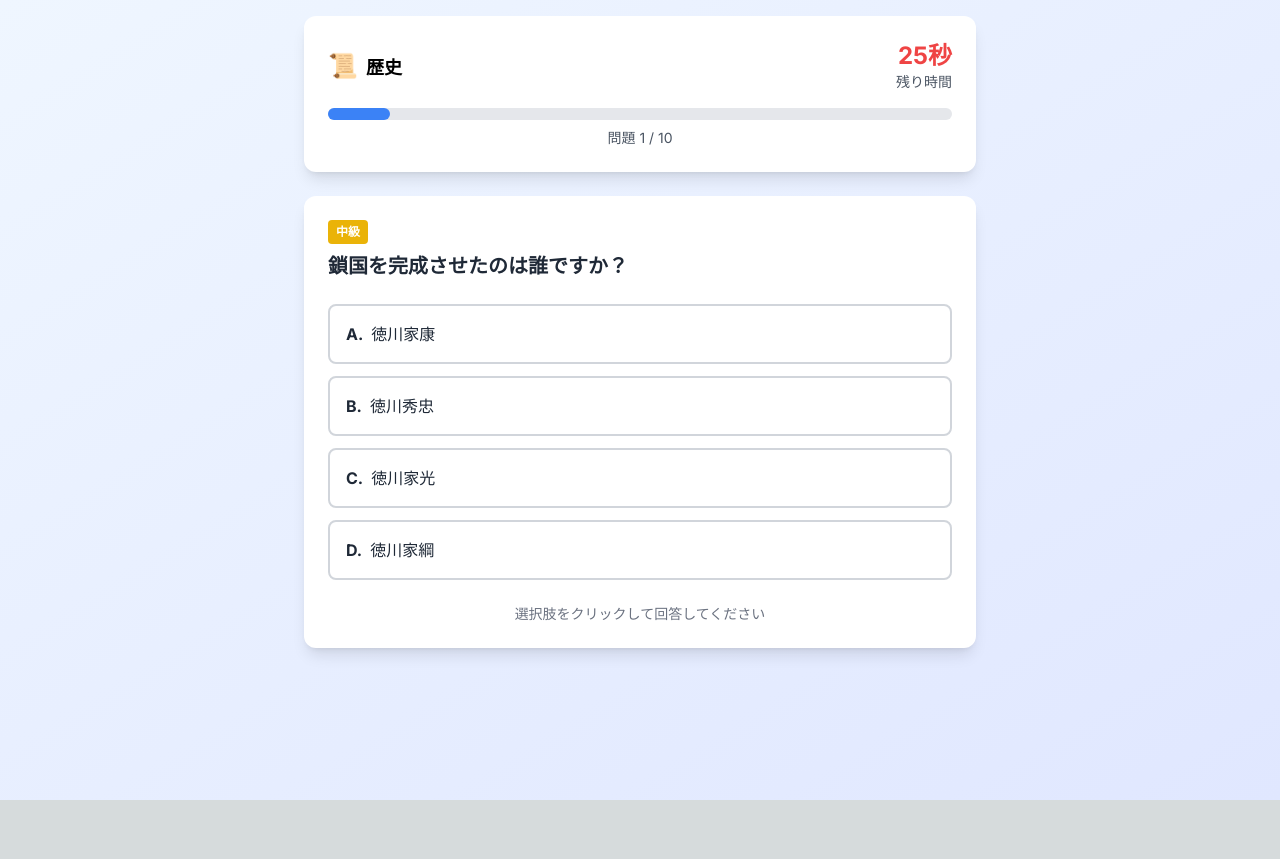
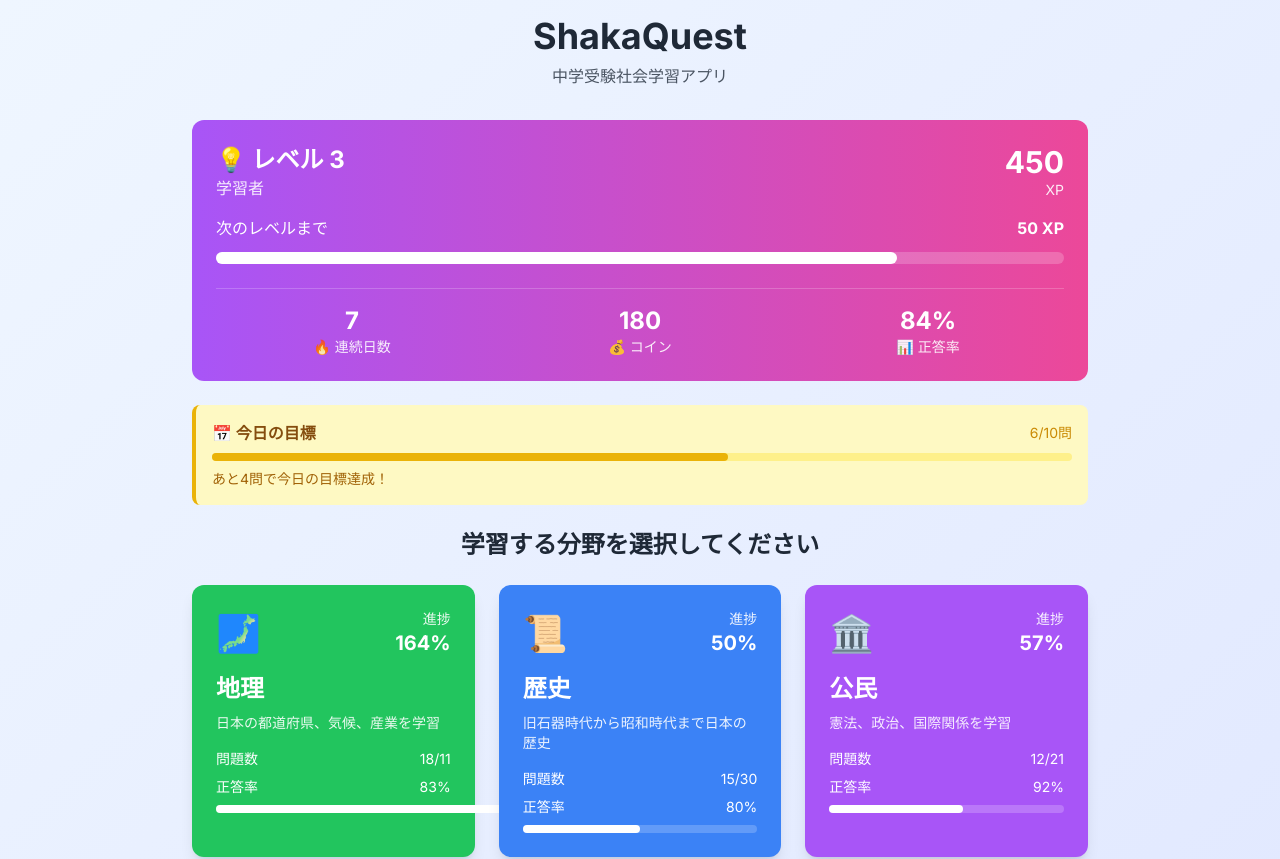
Before and after one commit to Aki-Maya/syakaq3, a Next.js app: page /quiz in a window 1280 px wide. Shown: the top 859 px of the page. Before the commit the page ends 800 px from the top, so only its background shows below. Built offline with nearby package versions, Linux system fonts and the light colour scheme.

Commit message:
Update page.tsx

```diff
--- a/src/app/quiz/page.tsx
+++ b/src/app/quiz/page.tsx
@@ -1,326 +1,394 @@
 "use client";
 
-import { useState, useEffect, Suspense } from 'react';
-import { useSearchParams } from 'next/navigation';
+import { useState, useEffect } from 'react';
 import {
-  getQuestionsBySubjectAndCategory,
-  getRandomQuestionsMixed,
-  calculateXPFromScore,
-  type UnifiedQuestion
+  subjects,
+  getPlayerLevel,
+  getXPForNextLevel,
+  type Subject,
+  geographyQuestions,
+  historyQuestions,
+  civicsQuestions
 } from '@/data/index';
 import Link from 'next/link';
 
-interface QuizState {
-  questions: UnifiedQuestion[];
-  currentIndex: number;
-  selectedAnswer: number | null;
-  answers: (number | null)[];
-  showExplanation: boolean;
-  isCompleted: boolean;
-  startTime: number;
-  timeRemaining: number;
+// 🆕 日付取得関数を追加
+const getCurrentDate = () => {
+  return new Date().toLocaleDateString('ja-JP', {
+    year: 'numeric',
+    month: '2-digit',
+    day: '2-digit'
+  });
+};
+
+// 🆕 問題数を動的取得する関数
+const getActualQuestionCount = (subjectId: string, categoryId: string) => {
+  let questions = [];
+
+  switch (subjectId) {
+    case 'geography':
+      questions = geographyQuestions.filter(q => q.category === categoryId);
+      break;
+    case 'history':
+      questions = historyQuestions.filter(q => q.category === categoryId);
+      break;
+    case 'civics':
+      questions = civicsQuestions.filter(q => q.category === categoryId);
+      break;
+    default:
+      questions = [];
+  }
+
+  return questions.length;
+};
+
+// 🆕 分野別総問題数を取得する関数
+const getTotalQuestionsBySubject = (subject: string) => {
+  switch (subject) {
+    case 'geography':
+      return geographyQuestions.length;
+    case 'history':
+      return historyQuestions.length;
+    case 'civics':
+      return civicsQuestions.length;
+    default:
+      return 0;
+  }
+};
+
+interface UserStats {
+  level: number;
+  xp: number;
+  coins: number;
+  streak: number;
+  totalAnswered: number;
+  correctAnswers: number;
+  subjectProgress: {
+    [key: string]: {
+      answered: number;
+      correct: number;
+      lastStudied: string;
+    };
+  };
 }
 
-const QuizComponent = () => {
-  const searchParams = useSearchParams();
-  const subject = searchParams.get('subject');
-  const category = searchParams.get('category');
-
-  const [quizState, setQuizState] = useState<QuizState>({
-    questions: [],
-    currentIndex: 0,
-    selectedAnswer: null,
-    answers: [],
-    showExplanation: false,
-    isCompleted: false,
-    startTime: Date.now(),
-    timeRemaining: 30
+const ShakaQuestHome = () => {
+  // 🔄 useState初期値を空に変更
+  const [userStats, setUserStats] = useState<UserStats>({
+    level: 1,
+    xp: 450,
+    coins: 180,
+    streak: 7,
+    totalAnswered: 45,
+    correctAnswers: 38,
+    subjectProgress: {
+      geography: { answered: 18, correct: 15, lastStudied: '' },
+      history: { answered: 15, correct: 12, lastStudied: '' },
+      civics: { answered: 12, correct: 11, lastStudied: '' }
+    }
   });
 
-  // Initialize quiz
+  const [selectedSubject, setSelectedSubject] = useState<string | null>(null);
+  const [selectedCategory, setSelectedCategory] = useState<string | null>(null);
+
+  // 🆕 useEffect でlocalStorage対応を追加
   useEffect(() => {
-    let questions: UnifiedQuestion[] = [];
+    const savedStats = localStorage.getItem('shakaquest_userStats');
+    if (savedStats) {
+      try {
+        const parsedStats = JSON.parse(savedStats);
+        setUserStats(parsedStats);
+      } catch (error) {
+        console.error('Error parsing saved stats:', error);
+        initializeStats();
+      }
+    } else {
+      initializeStats();
+    }
+  }, []);
 
-    if (subject && category) {
-      questions = getQuestionsBySubjectAndCategory(subject as any, category);
-    } else {
-      questions = getRandomQuestionsMixed(10);
-    }
-
-    const shuffled = [...questions].sort(() => 0.5 - Math.random()).slice(0, 10);
-
-    setQuizState(prev => ({
-      ...prev,
-      questions: shuffled,
-      answers: new Array(shuffled.length).fill(null)
-    }));
-  }, [subject, category]);
-
-  // Timer effect
-  useEffect(() => {
-    if (quizState.timeRemaining > 0 && !quizState.showExplanation && !quizState.isCompleted) {
-      const timerId = setTimeout(() => {
-        setQuizState(prev => ({ ...prev, timeRemaining: prev.timeRemaining - 1 }));
-      }, 1000);
-      return () => clearTimeout(timerId);
-    } else if (quizState.timeRemaining === 0 && !quizState.showExplanation) {
-      handleTimeUp();
-    }
-  }, [quizState.timeRemaining, quizState.showExplanation, quizState.isCompleted]);
-
-  const handleTimeUp = () => {
-    const newAnswers = [...quizState.answers];
-    newAnswers[quizState.currentIndex] = null;
-
-    setQuizState(prev => ({
-      ...prev,
-      answers: newAnswers,
-      showExplanation: true
-    }));
+  // 🆕 初期化関数を追加
+  const initializeStats = () => {
+    const currentDate = getCurrentDate();
+    const initialStats = {
+      level: 1,
+      xp: 450,
+      coins: 180,
+      streak: 7,
+      totalAnswered: 45,
+      correctAnswers: 38,
+      subjectProgress: {
+        geography: { answered: 18, correct: 15, lastStudied: currentDate },
+        history: { answered: 15, correct: 12, lastStudied: currentDate },
+        civics: { answered: 12, correct: 11, lastStudied: currentDate }
+      }
+    };
+    setUserStats(initialStats);
+    localStorage.setItem('shakaquest_userStats', JSON.stringify(initialStats));
   };
 
-  // 🔄 修正: 選択と同時に回答処理
-  const handleAnswerSelect = (answerIndex: number) => {
-    if (quizState.showExplanation) return;
-
-    // 選択と同時に回答処理を実行
-    const newAnswers = [...quizState.answers];
-    newAnswers[quizState.currentIndex] = answerIndex;
-
-    setQuizState(prev => ({
-      ...prev,
-      selectedAnswer: answerIndex,
-      answers: newAnswers,
-      showExplanation: true
-    }));
+  // 🆕 学習日更新関数を追加
+  const updateLastStudied = (subjectId: string) => {
+    setUserStats(prev => {
+      const updated = {
+        ...prev,
+        subjectProgress: {
+          ...prev.subjectProgress,
+          [subjectId]: {
+            ...prev.subjectProgress[subjectId],
+            lastStudied: getCurrentDate()
+          }
+        }
+      };
+      localStorage.setItem('shakaquest_userStats', JSON.stringify(updated));
+      return updated;
+    });
   };
 
-  // 🗑️ 削除: handleSubmitAnswer 関数は不要になったため削除
+  const currentLevel = getPlayerLevel(userStats.xp);
+  const xpForNext = getXPForNextLevel(userStats.xp);
+  const progressPercent = ((userStats.xp - currentLevel.minXP) / (currentLevel.maxXP - currentLevel.minXP)) * 100;
 
-  const handleNextQuestion = () => {
-    if (quizState.currentIndex < quizState.questions.length - 1) {
-      setQuizState(prev => ({
-        ...prev,
-        currentIndex: prev.currentIndex + 1,
-        selectedAnswer: null,
-        showExplanation: false,
-        timeRemaining: 30
-      }));
-    } else {
-      setQuizState(prev => ({ ...prev, isCompleted: true }));
-    }
-  };
+  // Subject Card Component
+  const SubjectCard = ({ subject }: { subject: Subject }) => {
+    // 🔄 実際の総問題数を動的取得
+    const actualTotalQuestions = getTotalQuestionsBySubject(subject.id);
+    const subjectStats = userStats.subjectProgress[subject.id];
+    const accuracy = subjectStats ? Math.round((subjectStats.correct / subjectStats.answered) * 100) : 0;
+    const progress = subjectStats ? Math.round((subjectStats.answered / actualTotalQuestions) * 100) : 0;
 
-  const currentQuestion = quizState.questions[quizState.currentIndex];
-  const progress = ((quizState.currentIndex + 1) / quizState.questions.length) * 100;
+    return (
+      <div
+        className={`${subject.color} rounded-xl p-6 text-white cursor-pointer transform hover:scale-105 transition-all duration-200 shadow-lg hover:shadow-xl`}
+        onClick={() => {
+          setSelectedSubject(subject.id);
+          updateLastStudied(subject.id);
+        }}
+      >
+        <div className="flex items-center justify-between mb-4">
+          <div className="text-4xl">{subject.icon}</div>
+          <div className="text-right">
+            <div className="text-sm opacity-90">進捗</div>
+            <div className="text-xl font-bold">{progress}%</div>
+          </div>
+        </div>
 
-  const correctAnswers = quizState.answers.filter((answer, index) =>
-    answer === quizState.questions[index]?.correct
-  ).length;
+        <h3 className="text-2xl font-bold mb-2">{subject.name}</h3>
+        <p className="text-sm opacity-90 mb-4">{subject.description}</p>
 
-  const totalQuestions = quizState.questions.length;
-  const accuracy = Math.round((correctAnswers / totalQuestions) * 100);
-  const earnedXP = calculateXPFromScore(correctAnswers, totalQuestions, 'medium', true);
-
-  if (quizState.questions.length === 0) {
-    return (
-      <div className="min-h-screen bg-gradient-to-br from-blue-50 to-indigo-100 flex items-center justify-center">
-        <div className="text-center">
-          <div className="animate-spin rounded-full h-32 w-32 border-b-2 border-blue-500 mx-auto mb-4"></div>
-          <p className="text-gray-600">問題を読み込み中...</p>
-        </div>
-      </div>
-    );
-  }
-
-  if (quizState.isCompleted) {
-    return (
-      <div className="min-h-screen bg-gradient-to-br from-blue-50 to-indigo-100 p-4">
-        <div className="max-w-2xl mx-auto">
-          <div className="bg-white rounded-xl shadow-lg p-8 text-center">
-            <div className="text-6xl mb-4">🎉</div>
-            <h1 className="text-3xl font-bold text-gray-800 mb-4">クイズ完了！</h1>
-
-            <div className="grid grid-cols-2 gap-6 mb-8">
-              <div className="bg-green-100 rounded-lg p-4">
-                <div className="text-2xl font-bold text-green-800">{correctAnswers}/{totalQuestions}</div>
-                <div className="text-green-600">正解数</div>
-              </div>
-              <div className="bg-blue-100 rounded-lg p-4">
-                <div className="text-2xl font-bold text-blue-800">{accuracy}%</div>
-                <div className="text-blue-600">正答率</div>
-              </div>
-              <div className="bg-purple-100 rounded-lg p-4">
-                <div className="text-2xl font-bold text-purple-800">+{earnedXP}</div>
-                <div className="text-purple-600">獲得XP</div>
-              </div>
-              <div className="bg-yellow-100 rounded-lg p-4">
-                <div className="text-2xl font-bold text-yellow-800">
-                  {Math.round((Date.now() - quizState.startTime) / 1000)}秒
-                </div>
-                <div className="text-yellow-600">所要時間</div>
-              </div>
-            </div>
-
-            <div className="mb-6">
-              {accuracy >= 80 && (
-                <div className="bg-green-100 border border-green-400 text-green-700 px-4 py-3 rounded">
-                  素晴らしい！とても良い結果です！🌟
-                </div>
-              )}
-              {accuracy >= 60 && accuracy < 80 && (
-                <div className="bg-yellow-100 border border-yellow-400 text-yellow-700 px-4 py-3 rounded">
-                  良い結果です！もう少し頑張りましょう！💪
-                </div>
-              )}
-              {accuracy < 60 && (
-                <div className="bg-red-100 border border-red-400 text-red-700 px-4 py-3 rounded">
-                  復習が必要かもしれません。頑張って続けましょう！📚
-                </div>
-              )}
-            </div>
-
-            <div className="space-y-4">
-              <button
-                onClick={() => window.location.reload()}
-                className="w-full bg-blue-500 text-white py-3 px-6 rounded-lg font-bold hover:bg-blue-600 transition-colors"
-              >
-                もう一度挑戦
-              </button>
-              <Link
-                href="/"
-                className="block w-full bg-gray-500 text-white py-3 px-6 rounded-lg font-bold hover:bg-gray-600 transition-colors"
-              >
-                ホームに戻る
-              </Link>
-            </div>
+        <div className="space-y-2">
+          <div className="flex justify-between text-sm">
+            <span>問題数</span>
+            {/* 🔄 動的な総問題数を表示 */}
+            <span>{subjectStats?.answered || 0}/{actualTotalQuestions}</span>
+          </div>
+          <div className="flex justify-between text-sm">
+            <span>正答率</span>
+            <span>{accuracy}%</span>
+          </div>
+          <div className="w-full bg-white bg-opacity-20 rounded-full h-2">
+            <div
+              className="bg-white rounded-full h-2 transition-all duration-300"
+              style={{ width: `${progress}%` }}
+            />
           </div>
         </div>
       </div>
     );
-  }
+  };
+
+  // Category Card Component
+  const CategoryCard = ({ category, subjectId }: { category: any; subjectId: string }) => {
+    // 🔄 実際の問題数を動的取得
+    const actualCount = getActualQuestionCount(subjectId, category.id);
+
+    return (
+      <div
+        className="bg-white rounded-lg p-4 shadow-md hover:shadow-lg transition-shadow cursor-pointer border-2 border-gray-200 hover:border-blue-300"
+        onClick={() => setSelectedCategory(category.id)}
+      >
+        <h4 className="font-bold text-lg mb-2">{category.name}</h4>
+        <p className="text-gray-600 text-sm mb-3">{category.description}</p>
+        <div className="flex justify-between items-center">
+          {/* 🔄 動的な問題数を表示 */}
+          <span className="text-sm text-gray-500">{actualCount}問</span>
+          <Link
+            href={`/quiz?subject=${subjectId}&category=${category.id}`}
+            className="bg-blue-500 text-white px-3 py-1 rounded-full text-sm hover:bg-blue-600 transition-colors"
+            onClick={() => updateLastStudied(subjectId)}
+          >
+            開始
+          </Link>
+        </div>
+      </div>
+    );
+  };
+
+  // User Stats Card Component
+  const UserStatsCard = () => (
+    <div className="bg-gradient-to-r from-purple-500 to-pink-500 rounded-xl p-6 text-white mb-6">
+      <div className="flex items-center justify-between mb-4">
+        <div>
+          <h2 className="text-2xl font-bold">{currentLevel.badge} レベル {currentLevel.level}</h2>
+          <p className="opacity-90">{currentLevel.name}</p>
+        </div>
+        <div className="text-right">
+          <div className="text-3xl font-bold">{userStats.xp.toLocaleString()}</div>
+          <div className="text-sm opacity-90">XP</div>
+        </div>
+      </div>
+
+      <div className="space-y-3">
+        <div className="flex justify-between items-center">
+          <span>次のレベルまで</span>
+          <span className="font-bold">{xpForNext.toLocaleString()} XP</span>
+        </div>
+        <div className="w-full bg-white bg-opacity-20 rounded-full h-3">
+          <div
+            className="bg-white rounded-full h-3 transition-all duration-500"
+            style={{ width: `${progressPercent}%` }}
+          />
+        </div>
+      </div>
+
+      <div className="grid grid-cols-3 gap-4 mt-6 pt-4 border-t border-white border-opacity-20">
+        <div className="text-center">
+          <div className="text-2xl font-bold">{userStats.streak}</div>
+          <div className="text-sm opacity-90">🔥 連続日数</div>
+        </div>
+        <div className="text-center">
+          <div className="text-2xl font-bold">{userStats.coins}</div>
+          <div className="text-sm opacity-90">💰 コイン</div>
+        </div>
+        <div className="text-center">
+          <div className="text-2xl font-bold">{Math.round((userStats.correctAnswers / userStats.totalAnswered) * 100)}%</div>
+          <div className="text-sm opacity-90">📊 正答率</div>
+        </div>
+      </div>
+    </div>
+  );
+
+  // Daily Goal Card
+  const DailyGoalCard = () => {
+    const dailyGoal = 10;
+    const today = getCurrentDate();
+
+    const todayStudied = Object.values(userStats.subjectProgress).filter(
+      stats => stats.lastStudied === today
+    ).length;
+
+    const todayAnswered = Math.min(todayStudied * 2, dailyGoal);
+    const goalProgress = (todayAnswered / dailyGoal) * 100;
+
+    return (
+      <div className="bg-yellow-100 rounded-lg p-4 mb-6 border-l-4 border-yellow-500">
+        <div className="flex items-center justify-between mb-2">
+          <h3 className="font-bold text-yellow-800">📅 今日の目標</h3>
+          <span className="text-yellow-600 text-sm">{todayAnswered}/{dailyGoal}問</span>
+        </div>
+        <div className="w-full bg-yellow-200 rounded-full h-2 mb-2">
+          <div
+            className="bg-yellow-500 rounded-full h-2 transition-all duration-300"
+            style={{ width: `${goalProgress}%` }}
+          />
+        </div>
+        <p className="text-yellow-700 text-sm">
+          あと{Math.max(0, dailyGoal - todayAnswered)}問で今日の目標達成！
+        </p>
+      </div>
+    );
+  };
 
   return (
     <div className="min-h-screen bg-gradient-to-br from-blue-50 to-indigo-100 p-4">
-      <div className="max-w-2xl mx-auto">
-        <div className="bg-white rounded-xl shadow-lg p-6 mb-6">
-          <div className="flex justify-between items-center mb-4">
-            <div>
-              <span className="text-2xl">
-                {currentQuestion?.subject === 'geography' ? '🗾' :
-                 currentQuestion?.subject === 'history' ? '📜' : '🏛️'}
-              </span>
-              <span className="ml-2 text-lg font-bold">
-                {currentQuestion?.subject === 'geography' ? '地理' :
-                 currentQuestion?.subject === 'history' ? '歴史' : '公民'}
-              </span>
+      <div className="max-w-4xl mx-auto">
+        {/* Header */}
+        <div className="text-center mb-8">
+          <h1 className="text-4xl font-bold text-gray-800 mb-2">
+            ShakaQuest
+          </h1>
+          <p className="text-gray-600">中学受験社会学習アプリ</p>
+        </div>
+
+        {/* User Stats */}
+        <UserStatsCard />
+
+        {/* Daily Goal */}
+        <DailyGoalCard />
+
+        {/* Subject Selection or Category Selection */}
+        {!selectedSubject ? (
+          <>
+            <h2 className="text-2xl font-bold text-gray-800 mb-6 text-center">
+              学習する分野を選択してください
+            </h2>
+            <div className="grid md:grid-cols-3 gap-6 mb-8">
+              {subjects.map((subject) => (
+                <SubjectCard key={subject.id} subject={subject} />
+              ))}
             </div>
-            <div className="text-right">
-              <div className="text-2xl font-bold text-red-500">{quizState.timeRemaining}秒</div>
-              <div className="text-sm text-gray-600">残り時間</div>
+          </>
+        ) : (
+          <div>
+            <div className="flex items-center mb-6">
+              <button
+                onClick={() => setSelectedSubject(null)}
+                className="mr-4 text-blue-500 hover:text-blue-700"
+              >
+                ← 戻る
+              </button>
+              <h2 className="text-2xl font-bold text-gray-800">
+                {subjects.find(s => s.id === selectedSubject)?.name} - カテゴリ選択
+              </h2>
+            </div>
+
+            <div className="grid md:grid-cols-2 lg:grid-cols-3 gap-4">
+              {subjects.find(s => s.id === selectedSubject)?.categories.map((category) => (
+                <CategoryCard
+                  key={category.id}
+                  category={category}
+                  subjectId={selectedSubject}
+                />
+              ))}
             </div>
           </div>
+        )}
 
-          <div className="w-full bg-gray-200 rounded-full h-3 mb-2">
-            <div
-              className="bg-blue-500 rounded-full h-3 transition-all duration-300"
-              style={{ width: `${progress}%` }}
-            />
-          </div>
-          <div className="text-center text-sm text-gray-600">
-            問題 {quizState.currentIndex + 1} / {quizState.questions.length}
+        {/* Learning Statistics */}
+        <div className="bg-white rounded-xl p-6 shadow-lg mt-8">
+          <h3 className="text-xl font-bold text-gray-800 mb-4">📊 学習統計</h3>
+          <div className="grid md:grid-cols-3 gap-6">
+            {subjects.map((subject) => {
+              const stats = userStats.subjectProgress[subject.id];
+              const accuracy = stats ? Math.round((stats.correct / stats.answered) * 100) : 0;
+
+              return (
+                <div key={subject.id} className="text-center p-4 bg-gray-50 rounded-lg">
+                  <div className="text-2xl mb-2">{subject.icon}</div>
+                  <h4 className="font-bold text-gray-800">{subject.name}</h4>
+                  <div className="mt-2 space-y-1 text-sm text-gray-600">
+                    <div>回答数: {stats?.answered || 0}</div>
+                    <div>正答率: {accuracy}%</div>
+                    <div>最終学習: {stats?.lastStudied || '未学習'}</div>
+                  </div>
+                </div>
+              );
+            })}
           </div>
         </div>
 
-        <div className="bg-white rounded-xl shadow-lg p-6 mb-6">
-          <div className="mb-6">
-            <div className="flex items-center mb-2">
-              <span className={`px-2 py-1 rounded text-xs font-bold text-white ${
-                currentQuestion?.difficulty === 'easy' ? 'bg-green-500' :
-                currentQuestion?.difficulty === 'medium' ? 'bg-yellow-500' : 'bg-red-500'
-              }`}>
-                {currentQuestion?.difficulty === 'easy' ? '初級' :
-                 currentQuestion?.difficulty === 'medium' ? '中級' : '上級'}
-              </span>
-            </div>
-            <h2 className="text-xl font-bold text-gray-800 mb-4">
-              {currentQuestion?.question}
-            </h2>
-          </div>
-
-          <div className="space-y-3 mb-6">
-            {currentQuestion?.options.map((option, index) => {
-              let buttonClass = "w-full p-4 text-left border-2 rounded-lg transition-all duration-200 ";
-
-              if (quizState.showExplanation) {
-                if (index === currentQuestion.correct) {
-                  buttonClass += "bg-green-100 border-green-500 text-green-800";
-                } else if (index === quizState.selectedAnswer && index !== currentQuestion.correct) {
-                  buttonClass += "bg-red-100 border-red-500 text-red-800";
-                } else {
-                  buttonClass += "bg-gray-100 border-gray-300 text-gray-600";
-                }
-              } else if (quizState.selectedAnswer === index) {
-                buttonClass += "bg-blue-100 border-blue-500 text-blue-800";
-              } else {
-                buttonClass += "bg-white border-gray-300 text-gray-800 hover:bg-gray-50";
-              }
-
-              return (
-                <button
-                  key={index}
-                  onClick={() => handleAnswerSelect(index)}
-                  disabled={quizState.showExplanation}
-                  className={buttonClass}
-                >
-                  <span className="font-bold mr-2">{String.fromCharCode(65 + index)}.</span>
-                  {option}
-                </button>
-              );
-            })}
-          </div>
-
-          {quizState.showExplanation && (
-            <div className="bg-blue-50 border border-blue-200 rounded-lg p-4 mb-6">
-              <h3 className="font-bold text-blue-800 mb-2">解説</h3>
-              <p className="text-blue-700">{currentQuestion?.explanation}</p>
-            </div>
-          )}
-
-          {/* 🔄 修正: 「回答する」ボタンを削除し、簡潔な表示に変更 */}
-          <div className="text-center">
-            {quizState.showExplanation ? (
-              <button
-                onClick={handleNextQuestion}
-                className="bg-green-500 text-white px-8 py-3 rounded-lg font-bold hover:bg-green-600 transition-colors"
-              >
-                {quizState.currentIndex < quizState.questions.length - 1 ? '次の問題' : '結果を見る'}
-              </button>
-            ) : (
-              <div className="text-gray-500 text-sm">
-                選択肢をクリックして回答してください
-              </div>
-            )}
-          </div>
+        {/* Quick Start Button */}
+        <div className="text-center mt-8">
+          <Link
+            href="/quiz"
+            className="bg-gradient-to-r from-green-500 to-blue-500 text-white px-8 py-4 rounded-full text-lg font-bold hover:from-green-600 hover:to-blue-600 transition-all duration-200 shadow-lg hover:shadow-xl transform hover:scale-105"
+          >
+            🚀 ランダムクイズを開始
+          </Link>
         </div>
       </div>
     </div>
   );
 };
 
-const QuizPage = () => {
-  return (
-    <Suspense fallback={
-      <div className="min-h-screen bg-gradient-to-br from-blue-50 to-indigo-100 flex items-center justify-center">
-        <div className="text-center">
-          <div className="animate-spin rounded-full h-32 w-32 border-b-2 border-blue-500 mx-auto mb-4"></div>
-          <p className="text-gray-600">読み込み中...</p>
-        </div>
-      </div>
-    }>
-      <QuizComponent />
-    </Suspense>
-  );
-};
-
-export default QuizPage;
+export default ShakaQuestHome;
```
